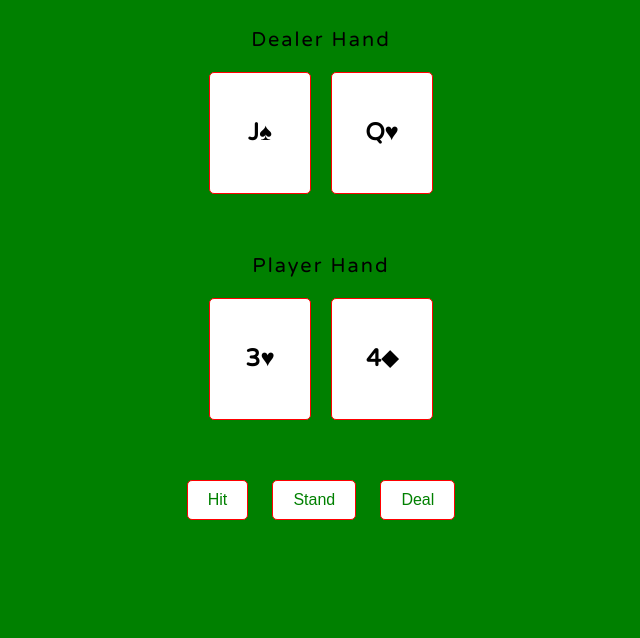
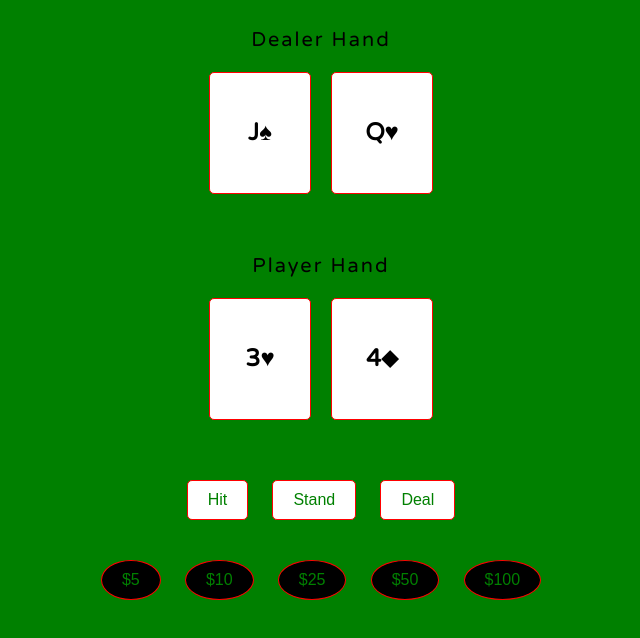
Before and after one commit to akyeshi/blackjack, a plain HTML site: page index.html in a window 1280 px wide. Shown: the part 116-754 px from the top of the page, without its empty margins (319-959 px from the left). Drawn offline with Linux system fonts and the light colour scheme.

Commit message:
betting feature html, css added

```diff
--- a/css/style.css
+++ b/css/style.css
@@ -56,6 +56,19 @@ button {
   cursor: pointer;
 }
 
+#chips {
+  /* background-color: red; */
+  width: auto;
+  height: 50px;
+  padding: 20px;
+  margin-top: 20px;
+}
+
+#chips>button {
+  background-color: black;
+  border-radius: 50%;
+}
+
 #result {
   color: red;
   margin-top: 30px;
--- a/index.html
+++ b/index.html
@@ -17,7 +17,13 @@
       <button id="stand">Stand</button>
       <button id="deal">Deal</button>
     </div>
-    <div id="result"></div>
+    <div id="chips">
+      <button id="chip-5">$5</button>
+      <button id="chip-10">$10</button>
+      <button id="chip-25">$25</button>
+      <button id="chip-50">$50</button>
+      <button id="chip-100">$100</button>
+    </div>
   </div>
 </body>
 </html>
```
